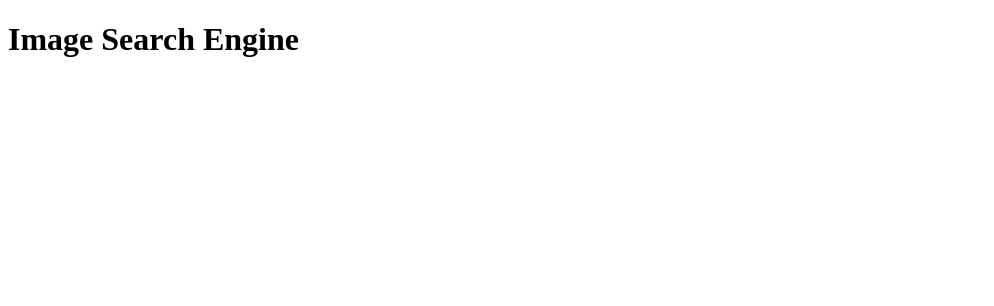
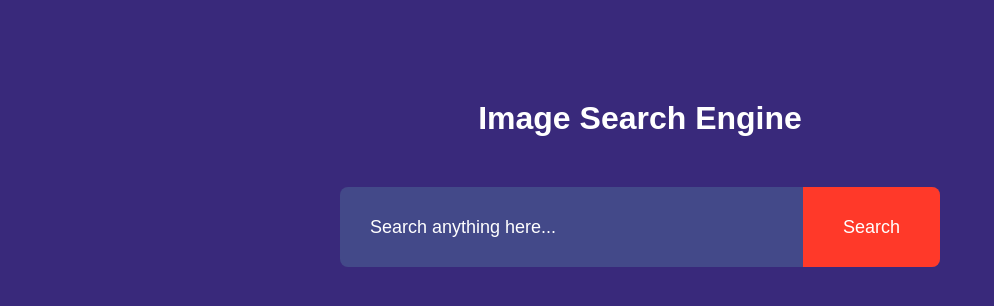
Before and after one commit to EmnAsPW/Image-Search-Engine, a plain HTML site: page index.html in a window 1280 px wide. Shown: the whole page, without its empty margins (0-994 px from the left). Drawn offline with Linux system fonts and the light colour scheme.

Commit message:
search commit

```diff
--- a/index.html
+++ b/index.html
@@ -10,6 +10,10 @@
 
 <body>
     <h1>Image Search Engine</h1>
+    <form id="search-form">
+        <input type="text" id="search_box" placeholder="Search anything here...">
+        <button>Search</button>
+    </form>
 
 </body>
 
--- a/style.css
+++ b/style.css
@@ -0,0 +1,59 @@
+* {
+    margin: 0;
+    padding: 0;
+    font-family: 'Poppins', sans-serif;
+    box-sizing: border-box;
+}
+
+body {
+    background: #39297b;
+    color: #fff;
+
+}
+
+h1 {
+    text-align: center;
+    margin: 100px auto 50px;
+    font-weight: 600;
+}
+
+form {
+    width: 90%;
+    max-width: 600px;
+    margin: auto;
+    height: 80px;
+    background: #434989;
+    display: flex;
+    align-items: center;
+    border-radius: 8px;
+}
+
+form input {
+    flex: 1;
+    height: 100%;
+    border: 0;
+    outline: 0;
+    background: transparent;
+    color: #fff;
+    font-size: 18px;
+    padding: 0 30px;
+}
+
+form button {
+    padding: 0 40px;
+    height: 100%;
+    background: #ff3929;
+    color: #fff;
+    font-size: 18px;
+    border: 0;
+    outline: 0;
+    border-top-right-radius: 8px;
+    border-bottom-right-radius: 8px;
+    cursor: pointer;
+
+}
+
+::placeholder {
+    color: #fff;
+    font-size: 18px;
+}
```
